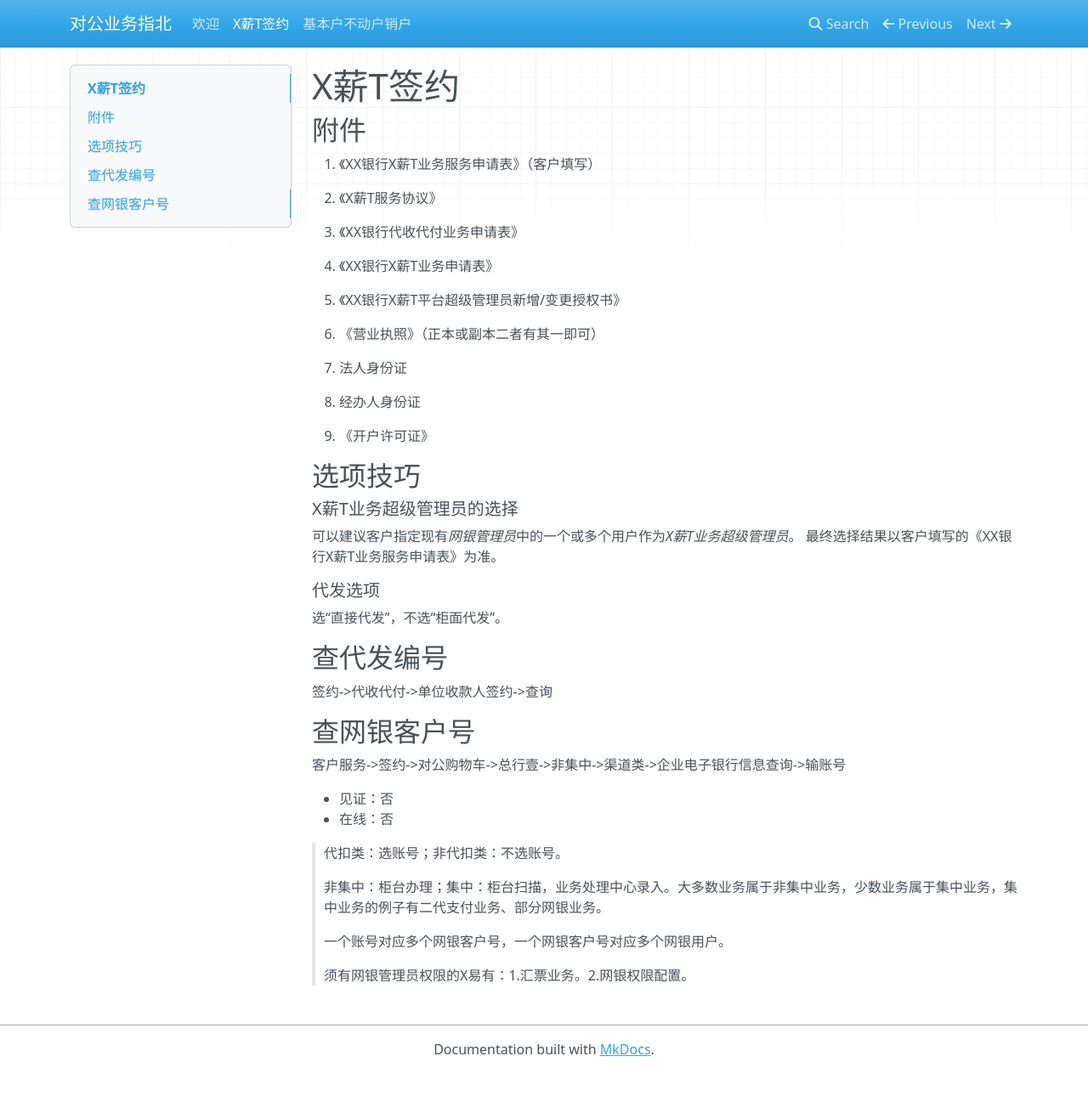
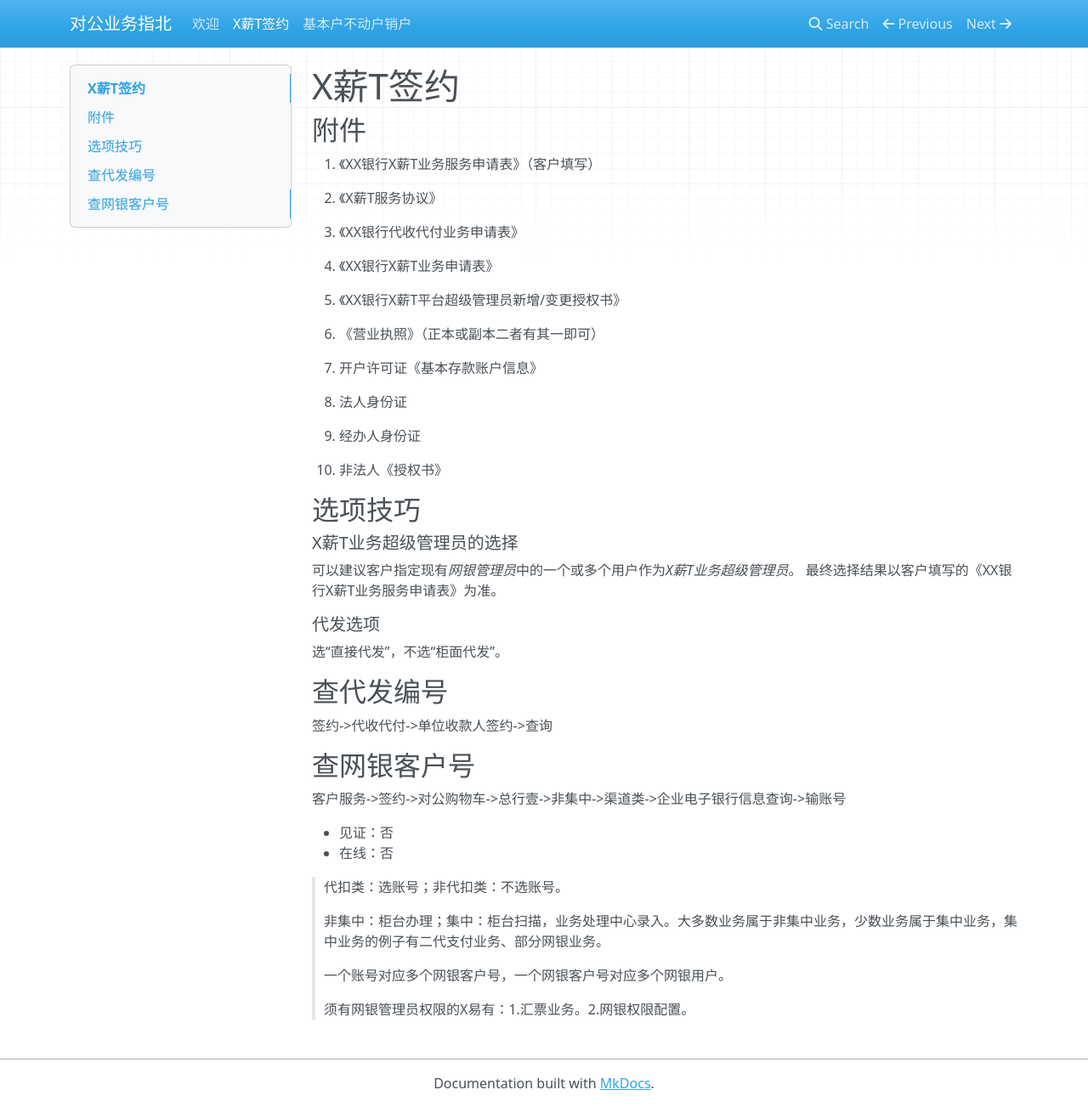
Before and after one commit to sakurafisch/fi, an MkDocs documentation site: the page built from docs/X薪通.md, in a window 1280 px wide and 1303 px high. Shown: the whole window at 85% size. Built offline with MkDocs 1.6.1, drawn with Linux system fonts in a browser that asks for light colours; nearby versions of some CDN libraries.

Commit message:
统一名词

```diff
--- a/docs/X薪通.md
+++ b/docs/X薪通.md
@@ -14,11 +14,13 @@
 
 6. 《营业执照》（正本或副本二者有其一即可）
 
-7. 法人身份证
+7. 开户许可证《基本存款账户信息》
 
-8. 经办人身份证
+8. 法人身份证
 
-9. 《开户许可证》
+9. 经办人身份证
+
+10. 非法人《授权书》
 
 ## 选项技巧
 
```
Also changed, not shown: docs/基本户不动户销户.md (+3 -3 lines).
